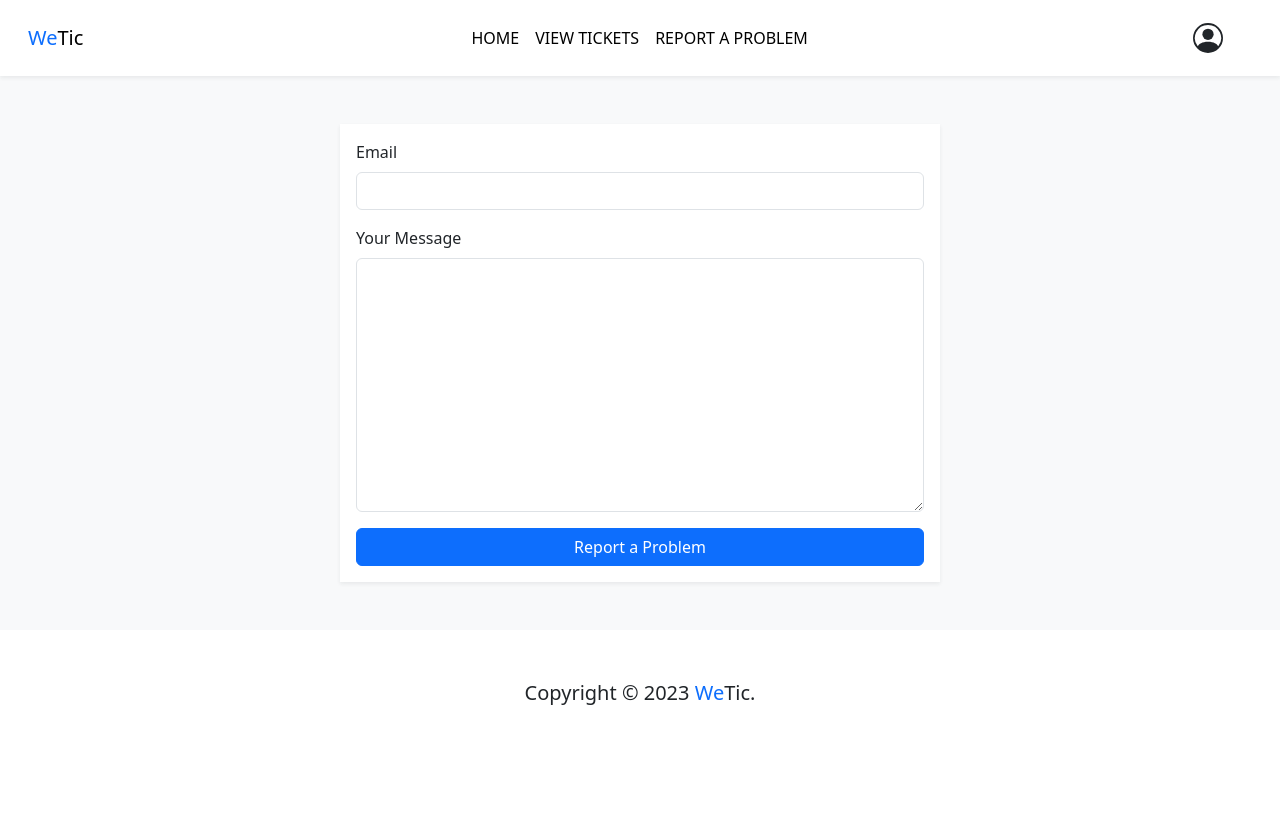
After one commit to Demilade362/ticketBooking-system, a PHP site: page /Report.php in a window 1280 px wide. The commit adds this page. Run offline with PHP 8.4, Linux system fonts and the light colour scheme.

Commit message:
Created Report a Problem Page

```diff
--- /dev/null
+++ b/Report.php
@@ -0,0 +1,15 @@
+<?php include 'templates/header.php' ?>
+<?php include 'templates/nav.php' ?>
+<section class="container-extra shadow-sm bg-white mt-5 p-3 shadow-sm">
+    <form action="Report.php" method="POST">
+        <label for="email" class="form-label">Email</label>
+        <input type="email" class="form-control mb-3" name="email">
+
+        <label for="msg" class="form-label">Your Message</label>
+        <textarea name="msg" class="form-control mb-3" cols="30" rows="10"></textarea>
+
+        <button class="btn btn-primary col-12" type="submit" name="submit">Report a Problem</button>
+    </form>
+</section>
+<?php include 'templates/navfooter.php' ?>
+<?php include 'templates/footer.php' ?>
--- a/templates/nav.php
+++ b/templates/nav.php
@@ -19,7 +19,7 @@
                     </a>
                 </li>
                 <li class="nav-item">
-                    <a href="home.php" class="nav-link active">
+                    <a href="./Report.php" class="nav-link active">
                         REPORT A PROBLEM
                     </a>
                 </li>
```
